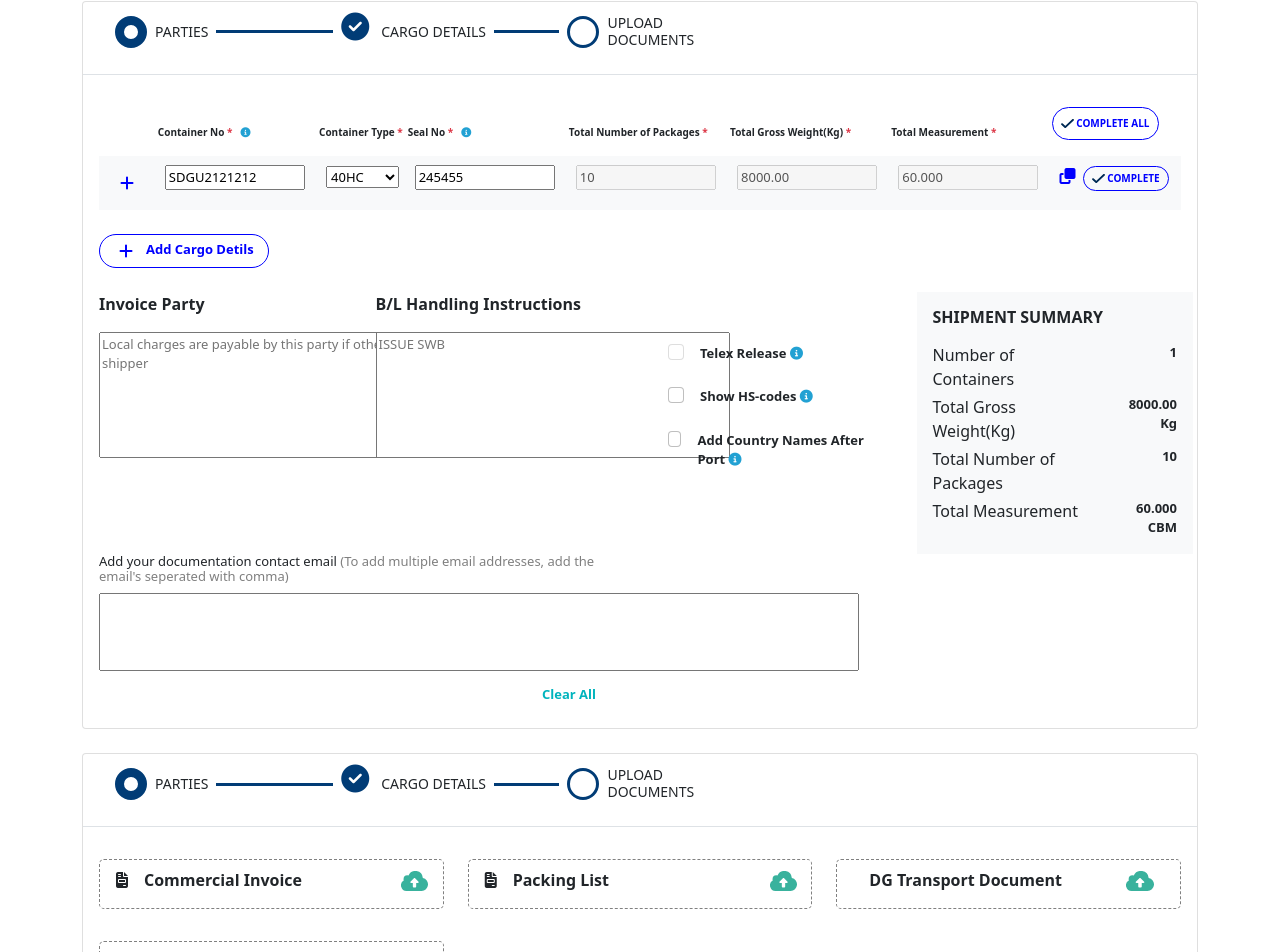
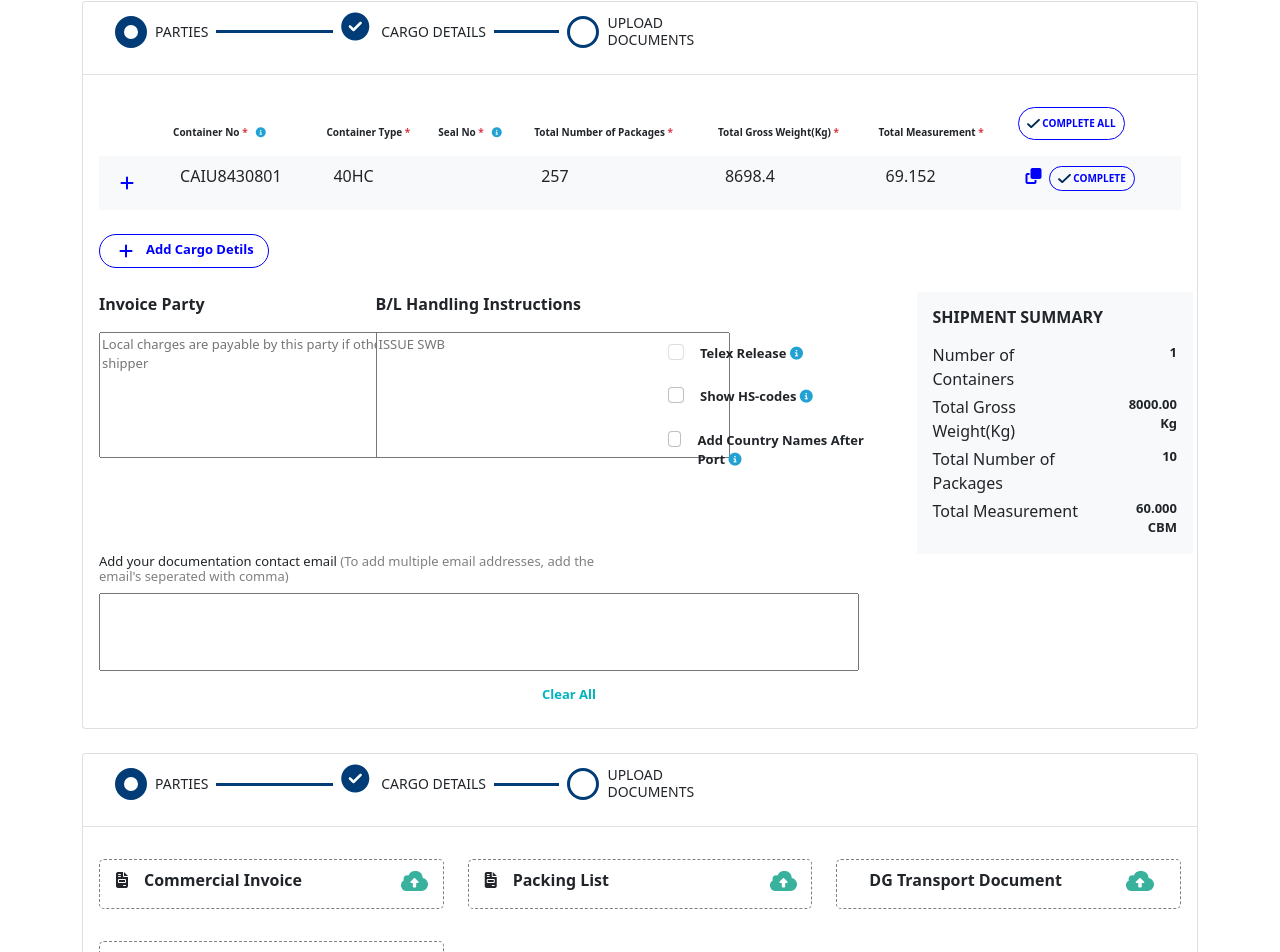
Before and after one commit to shemajacob1996/portal-frontend, an Angular app: page / in a window 1280 px wide. Shown: the part 1142-2094 px from the top of the page. Built offline with nearby package versions, Linux system fonts and the light colour scheme.

Commit message:
cargo details initial data setting

```diff
--- /dev/null
+++ b/src/app/app.constant.ts
@@ -0,0 +1,152 @@
+export const  CARGODETAILS =
+  {
+    "code": 200,
+    "status": "success",
+    "message": "shipment fetched successfully",
+    "data": {
+      "trackingNumber": "1046199385",
+      "docType": "0",
+      "balDocType": "BSB",
+      "shipmentType": "FCL",
+      "shipperAddress": null,
+      "consigneeAddress": "SHOP DIRECT HOME SHOPPING LIMITED\n1ST FLOOR, SKYWAYS HOUSE\nSPEKE ROAD, SPEKE\nLIVERPOOL",
+      "notifyPartyAddress": null,
+      "notifyPartyAddressTwo": null,
+      "placeOfReceipt": null,
+      "preCarriageBy": "MSC ADITI",
+      "portOfLoading": "FUZHOU",
+      "oceanVessel": "MSC MICHELLE",
+      "voyageNumber": "FL225W",
+      "portOfTransshipment": "YANTIAN",
+      "portOfDischarge": "LIVERPOOL",
+      "placeOfDelivery": null,
+      "movement": "CY/CY",
+      "freightPayableAt": "DESTINATION",
+      "invoiceParty": "MINHOU WEISHENG ARTS&CRAFTS CO., LTD.",
+      "blInstruction": null,
+      "docContactEmails": "vinayan.v@perfomatix.com",
+      "telexRelease": false,
+      "showHsCode": false,
+      "status": "SAVED",
+      "siCutOffDate": null,
+      "logoUrl": "",
+      "defaultLang": "EN",
+      "deliveryAgent": "Kuehne + Nagel Ltd.\nKNGBLIVFS\nPort of Liverpool Building\n28/29 Pier Head\nLiverpool L3 1BY",
+      "exportOffice": "CNXMN",
+      "bal": "Y",
+      "freightPaymentTerm": "COLLECT",
+      "carrierCode": "MSCU",
+      "pol": "CNFOC",
+      "fcrRequired": false,
+      "containers": [
+        {
+          "id": "0dacc65d-33b7-4ffd-adff-b785e5f8df3c",
+          "containerNumber": "CAIU8430801",
+          "containerType": {
+            "id": "2340d00b-7651-4e3c-a7e4-71890e8546de",
+            "ediContainerType": "40HC",
+            "cielUnitType": "40H",
+            "typeName": "40 ft High Cube"
+          },
+          "cargoDetails": [
+            {
+              "id": "e5b06e91-8b2e-4518-8813-0b7c8a9b07d1",
+              "hscode": "94036099",
+              "marksNumbers": "N/A",
+              "goodsDescription": "WOODEN DRAWER WITH MIRROR\nSPA0218\n4AADY4AAJP::DRAWER   \nSPARE PARTS - DRAWER",
+              "grossWeight": 29.7,
+              "measurement": 0.234,
+              "numberOfPackages": 1,
+              "packageTypeDTO": {
+                "id": "c26c1ff3-79e8-4788-9578-de9be5646e10",
+                "type": "CTN",
+                "name": "Carton"
+              }
+            },
+            {
+              "id": "2dda2e34-0f52-4611-9fb3-091085ea8663",
+              "hscode": "94036099",
+              "marksNumbers": "CAT NO./OPTION \nNO.             \nWAREHOUSE CODE  \nPRODUCT \nDESCRIPTION \nCOLOUR \nDESCRIPTION \nSUPPLIER CODE   \nCONTRACT NUMBER \nPACK CONSIGNMENT\nNUMBER ID",
+              "goodsDescription": "WOODEN CABINET WITH MIRROR\n529582-1\n4AAE4 / 4AAJR\nPARISIAN MIRROR 3 DRAWER \nBEDSIDE CABINET",
+              "grossWeight": 2277,
+              "measurement": 15.12,
+              "numberOfPackages": 90,
+              "packageTypeDTO": {
+                "id": "c26c1ff3-79e8-4788-9578-de9be5646e10",
+                "type": "CTN",
+                "name": "Carton"
+              }
+            },
+            {
+              "id": "79bc6bf2-6541-455d-810d-505ff026795c",
+              "hscode": "94036099",
+              "marksNumbers": "CAT NO./OPTION \nNO.             \nWAREHOUSE CODE  \nPRODUCT \nDESCRIPTION \nCOLOUR \nDESCRIPTION \nSUPPLIER CODE   \nCONTRACT NUMBER \nPACK CONSIGNMENT\nNUMBER ID",
+              "goodsDescription": "WOODEN CABINET WITH MIRROR\n529583-1\n4AAE3 / 4AAJQ\nPARISIAN MIRROR 3 DRAWER \nWIDE CHEST",
+              "grossWeight": 2381.4,
+              "measurement": 23.706,
+              "numberOfPackages": 54,
+              "packageTypeDTO": {
+                "id": "c26c1ff3-79e8-4788-9578-de9be5646e10",
+                "type": "CTN",
+                "name": "Carton"
+              }
+            },
+            {
+              "id": "735b8f60-fc9a-4093-b5a7-1213c4c35e0b",
+              "hscode": "94036099",
+              "marksNumbers": "CAT NO./OPTION \nNO.             \nWAREHOUSE CODE  \nPRODUCT \nDESCRIPTION \nCOLOUR \nDESCRIPTION \nSUPPLIER CODE   \nCONTRACT NUMBER \nPACK CONSIGNMENT\nNUMBER ID",
+              "goodsDescription": "WOODEN CABINET WITH MIRROR\n529586-1\n4AADY / 4AAJP\nPARISIAN MIRROR 5 DRAWER \nTALL NARROW CHEST",
+              "grossWeight": 2445,
+              "measurement": 19.65,
+              "numberOfPackages": 50,
+              "packageTypeDTO": {
+                "id": "c26c1ff3-79e8-4788-9578-de9be5646e10",
+                "type": "CTN",
+                "name": "Carton"
+              }
+            },
+            {
+              "id": "8402f968-c41a-42ef-be0a-5278084b76d9",
+              "hscode": "94036099",
+              "marksNumbers": "N/A",
+              "goodsDescription": "WOODEN DRAWER WITH MIRROR\nSPR0217\n4AADY4AAJP::DRAWER   \nSPARE PARTS - DRAWER",
+              "grossWeight": 47.3,
+              "measurement": 0.362,
+              "numberOfPackages": 2,
+              "packageTypeDTO": {
+                "id": "c26c1ff3-79e8-4788-9578-de9be5646e10",
+                "type": "CTN",
+                "name": "Carton"
+              }
+            },
+            {
+              "id": "48f301cd-6ca7-4197-aaa0-f376ddf25fff",
+              "hscode": "94036099",
+              "marksNumbers": "CAT NO./OPTION \nNO.             \nWAREHOUSE CODE  \nPRODUCT \nDESCRIPTION \nCOLOUR \nDESCRIPTION \nSUPPLIER CODE   \nCONTRACT NUMBER \nPACK CONSIGNMENT\nNUMBER ID",
+              "goodsDescription": "WOODEN TABLE WITH MIRROR\n529581-1\nTNNGH / TNNGH\nPARISIAN 1 DRAWER 1 LOWER\nSHELF BEDSIDE TABLE",
+              "grossWeight": 1518,
+              "measurement": 10.08,
+              "numberOfPackages": 60,
+              "packageTypeDTO": {
+                "id": "c26c1ff3-79e8-4788-9578-de9be5646e10",
+                "type": "CTN",
+                "name": "Carton"
+              }
+            }
+          ],
+          "totalGrossWeight": 8698.4,
+          "totalMeasurement": 69.152,
+          "totalContainerPackages": 257,
+          "sealNumber": "",
+          "sequenceNumber": 1
+        }
+      ],
+      "shipperPhoneNumber": null,
+      "shipperVatCode": null,
+      "consigneeVatCode": null,
+      "consigneeContactName": null,
+      "consigneeContactPhoneNumber": null,
+      "notifyVatCode": null,
+      "addCountryNames": null
+    }
+  }
--- a/src/app/cargo-details/cargo-details.component.html
+++ b/src/app/cargo-details/cargo-details.component.html
@@ -45,26 +45,22 @@
                 </button>
               </td>
               <td>
-                <input type="text" value="SDGU2121212">
+                {{cargoDetailsData.data.containers[0].containerNumber}}
               </td>
               <td>
-                <select name="" id="" class="w-100">
-                  <option value="">40HC</option>
-                  <option value="">50HC</option>
-                  <option value="">60HC</option>
-                </select>
+               {{cargoDetailsData.data.containers[0].containerType.ediContainerType}}
               </td>
               <td>
-                <input type="text" value="245455">
+                {{cargoDetailsData.data.containers[0].sealNumber}}
               </td>
               <td>
-                <input type="text" disabled value="10">
+                {{cargoDetailsData.data.containers[0].totalContainerPackages}}
               </td>
               <td>
-                <input type="text" disabled value="8000.00">
+              {{cargoDetailsData.data.containers[0].totalGrossWeight}}
               </td>
               <td>
-                <input type="text" disabled value="60.000">
+                {{cargoDetailsData.data.containers[0].totalMeasurement}}
               </td>
               <td>
                 <span>
@@ -115,7 +111,7 @@
                 <h6 class="collapse-label">Marks & Nos <span class="text-danger">*</span></h6>
               </div>
               <div class="mt-3">
-                <textarea name="" id="" cols="30" rows="5"></textarea>
+                <textarea name="" id="" cols="26" rows="5"></textarea>
               </div>
             </div>
             <div class="col-auto d-block">
@@ -123,7 +119,7 @@
                 <h6 class="collapse-label">Description of Goods <span class="text-danger">*</span></h6>
               </div>
               <div class="mt-3">
-                <textarea name="" id="" cols="30" rows="5"></textarea>
+                <textarea name="" id="" cols="26" rows="5"></textarea>
               </div>
             </div>
             <div class="col-auto d-block">
--- a/src/app/cargo-details/cargo-details.component.ts
+++ b/src/app/cargo-details/cargo-details.component.ts
@@ -1,15 +1,29 @@
 import { Component, OnInit } from '@angular/core';
+import { CARGODETAILS } from '@app/app.constant';
+
+
+
+
+
+
 
 @Component({
   selector: 'app-cargo-details',
   templateUrl: './cargo-details.component.html',
   styleUrls: ['./cargo-details.component.scss']
 })
+
+
 export class CargoDetailsComponent implements OnInit {
 
   public isExpandRow: boolean = false;
   public invoice_party_placeholder = "Local charges are payable by this party if other than the shipper";
+  containerNumber: any;
+  cargoDetailsData = CARGODETAILS
 
+  constructor()  {
+
+  }
 
 
   onExpandRow(){
@@ -21,8 +35,13 @@ export class CargoDetailsComponent implements OnInit {
 
 
 
-  ngOnInit(): void {
+  ngOnInit() {
+    console.log('s',this.cargoDetailsData)
+    this.getContainerDetails()
+  }
+getContainerDetails(){
 
-  }
+
 
 }
+}
--- a/src/index.html
+++ b/src/index.html
@@ -7,10 +7,7 @@
   <base href="/">
   <meta name="viewport" content="width=device-width, initial-scale=1">
   <link rel="icon" type="image/x-icon" href="favicon.ico">
-  <script>
-    const stepper = document.querySelector('#stepper');
-    new CDB.Stepper(stepper);
-  </script>
+
 </head>
 
 <body>
--- a/tslint.json
+++ b/tslint.json
@@ -11,6 +11,7 @@
       ]
     },
     "array-type": false,
+    "interface-name": false,
     "arrow-return-shorthand": true,
     "curly": true,
     "deprecation": {
```
Also changed, not shown: tsconfig.json (+2 -6 lines), src/app/services/cargo-details.service.ts (added), 1 other file (tests, documents, lock files or other folders).
